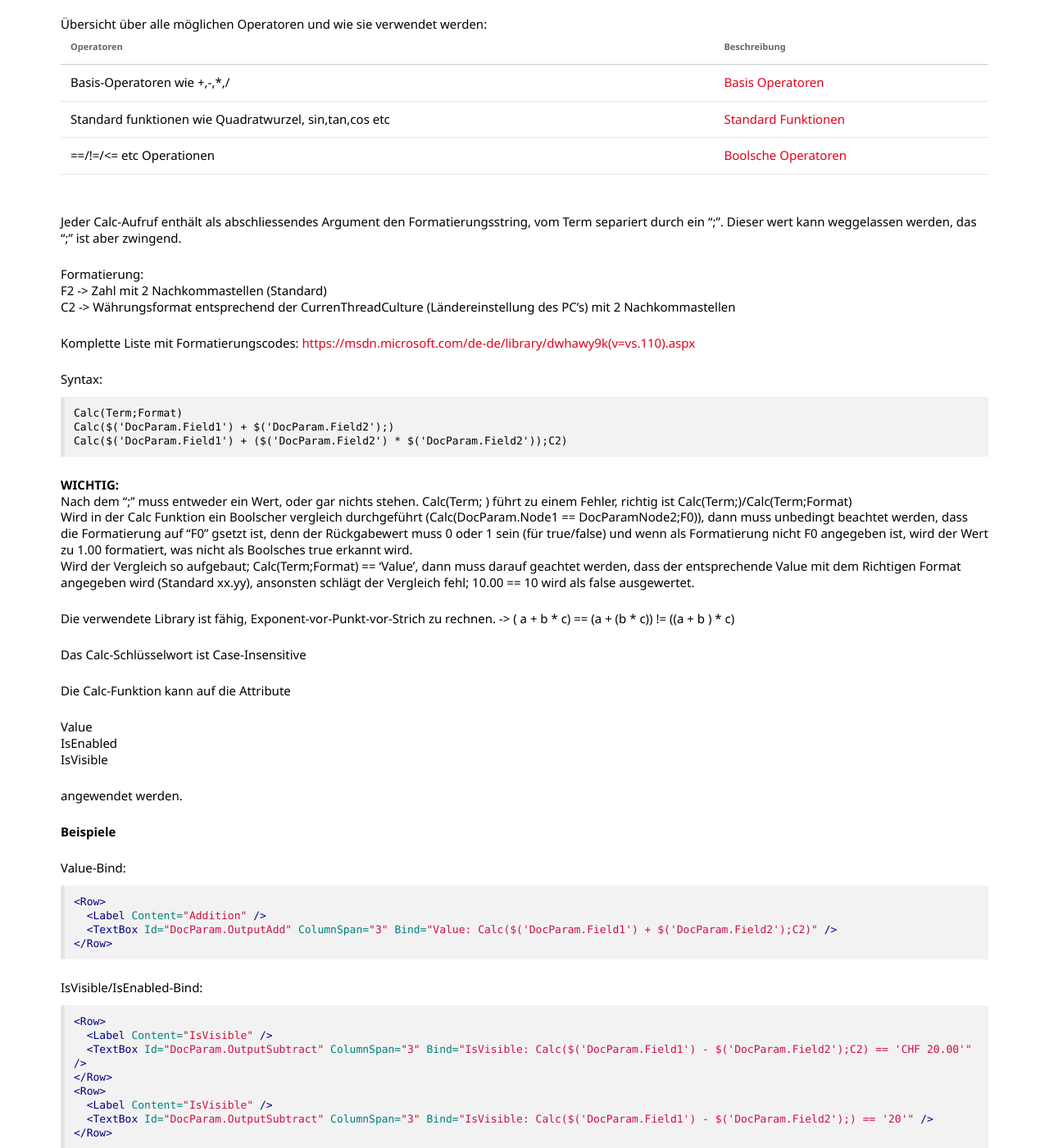
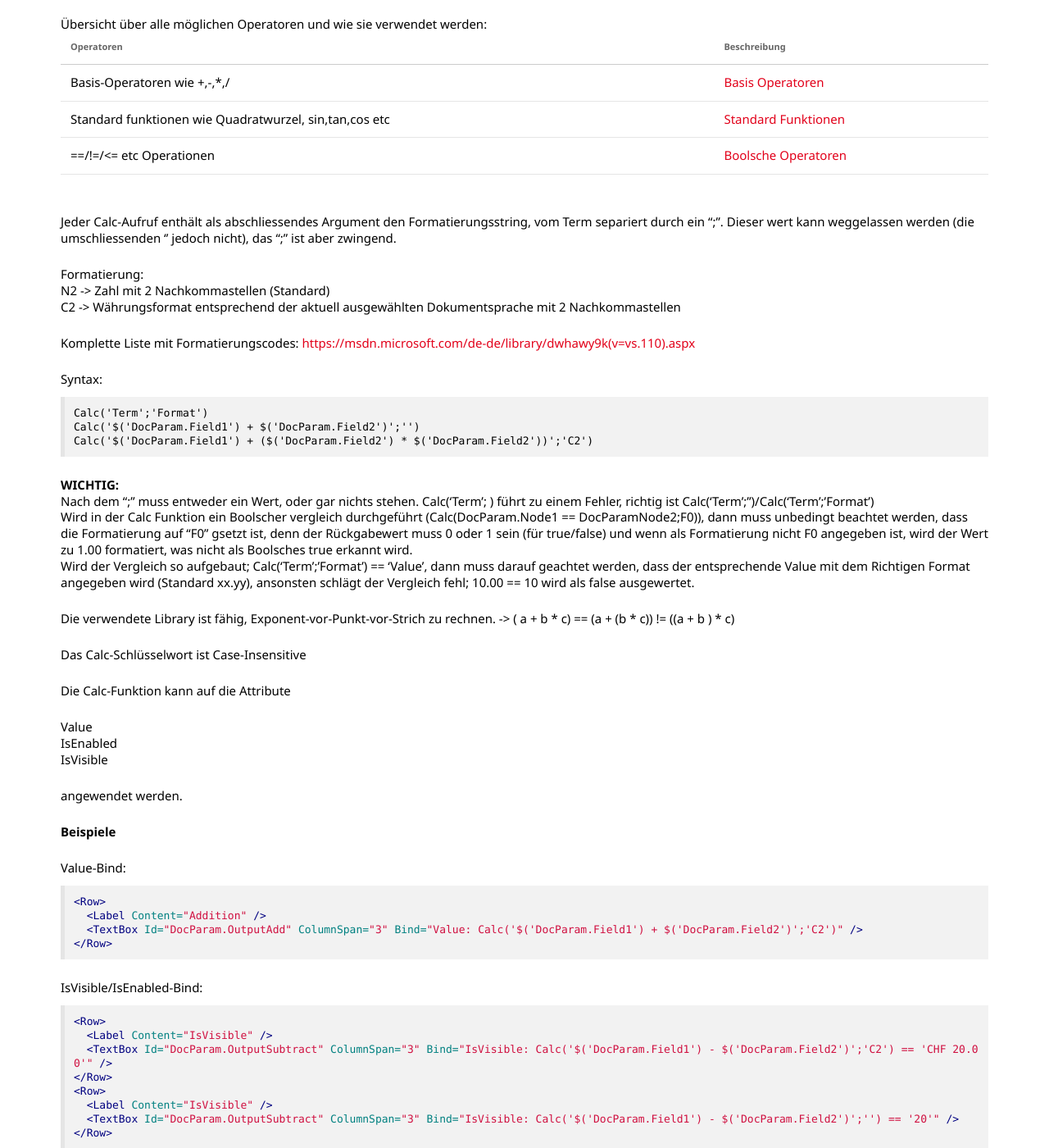
Before and after one commit to primesoft-group/oneoffixx-docs, a Jekyll site: the page built from _pages/docfunc/de/df-documentparameter.md, in a window 1280 px wide and 1400 px high, scrolled down 11125 px. Shown: the whole window at 82% size. Built offline with Jekyll 4.4.1, drawn with Linux system fonts in a browser that asks for light colours; nearby versions of some CDN libraries; some web fonts are replaced; some of the changed text lies outside the part shown.

Commit message:
Updated Calc Binding Part

````diff
--- a/_pages/docfunc/de/df-documentparameter.md
+++ b/_pages/docfunc/de/df-documentparameter.md
@@ -299,7 +299,7 @@ Werte können auch an Controls gebunden werden um z.B. bei der letzten Seite ein
 ```
 
 ## Calc-Erweiterung für Bindings
-<span class="label label-info">NEU ab 3.1.1</span>
+<span class="label label-info">NEU ab 3.2.1</span>
 
 Die Wertgrundlagen für die Bindings können mit mathematischen Funktionen erweitert werden.
 Das Ansprechen der Felder bleibt dabei gleich, $('DocParam.xy'). Um die Felder mathematisch miteinander zu verknüpfen, können die normalen Basisoperatorn (+-/*) verwendet werden.
@@ -313,25 +313,25 @@ Das Ansprechen der Felder bleibt dabei gleich, $('DocParam.xy'). Um die Felder m
 |  Standard funktionen wie Quadratwurzel, sin,tan,cos etc  | [Standard Funktionen](https://github.com/pieterderycke/Jace/wiki/Standard-Functions) |
 |  ==/!=/<= etc Operationen     |       [Boolsche Operatoren](https://github.com/pieterderycke/Jace/wiki/Boolean-Operations)
 
-Jeder Calc-Aufruf enthält als abschliessendes Argument den Formatierungsstring, vom Term separiert durch ein ";". Dieser wert kann weggelassen werden, das ";" ist aber zwingend.
+Jeder Calc-Aufruf enthält als abschliessendes Argument den Formatierungsstring, vom Term separiert durch ein ";". Dieser wert kann weggelassen werden (die umschliessenden '' jedoch nicht), das ";" ist aber zwingend.
 
 Formatierung:
-F2 -> Zahl mit 2 Nachkommastellen (Standard)
-C2 -> Währungsformat entsprechend der CurrenThreadCulture (Ländereinstellung des PC's) mit 2 Nachkommastellen
+N2 -> Zahl mit 2 Nachkommastellen (Standard)
+C2 -> Währungsformat entsprechend der aktuell ausgewählten Dokumentsprache mit 2 Nachkommastellen
 
 Komplette Liste mit Formatierungscodes: [https://msdn.microsoft.com/de-de/library/dwhawy9k(v=vs.110).aspx](https://msdn.microsoft.com/de-de/library/dwhawy9k(v=vs.110).aspx)
 
 Syntax:
 ```xml
-Calc(Term;Format)
-Calc($('DocParam.Field1') + $('DocParam.Field2');)
-Calc($('DocParam.Field1') + ($('DocParam.Field2') * $('DocParam.Field2'));C2)
+Calc('Term';'Format')
+Calc('$('DocParam.Field1') + $('DocParam.Field2')';'')
+Calc('$('DocParam.Field1') + ($('DocParam.Field2') * $('DocParam.Field2'))';'C2')
 ```
 
 __WICHTIG:__
-Nach dem ";" muss entweder ein Wert, oder gar nichts stehen. Calc(Term; ) führt zu einem Fehler, richtig ist Calc(Term;)/Calc(Term;Format)
+Nach dem ";" muss entweder ein Wert, oder gar nichts stehen. Calc('Term'; ) führt zu einem Fehler, richtig ist Calc('Term';'')/Calc('Term';'Format')
 Wird in der Calc Funktion ein Boolscher vergleich durchgeführt (Calc(DocParam.Node1 == DocParamNode2;F0)), dann muss unbedingt beachtet werden, dass die Formatierung auf "F0" gsetzt ist, denn der Rückgabewert muss 0 oder 1 sein (für true/false) und wenn als Formatierung nicht F0 angegeben ist, wird der Wert zu 1.00 formatiert, was nicht als Boolsches true erkannt wird.
-Wird der Vergleich so aufgebaut; Calc(Term;Format) == 'Value', dann muss darauf geachtet werden, dass der entsprechende Value mit dem Richtigen Format angegeben wird (Standard xx.yy), ansonsten schlägt der Vergleich fehl; 10.00 == 10 wird als false ausgewertet.
+Wird der Vergleich so aufgebaut; Calc('Term';'Format') == 'Value', dann muss darauf geachtet werden, dass der entsprechende Value mit dem Richtigen Format angegeben wird (Standard xx.yy), ansonsten schlägt der Vergleich fehl; 10.00 == 10 wird als false ausgewertet.
 
 Die verwendete Library ist fähig, Exponent-vor-Punkt-vor-Strich zu rechnen.  -> ( a + b * c) == (a + (b * c)) != ((a + b ) * c)
 
@@ -351,7 +351,7 @@ Value-Bind:
 ```xml
 <Row>
   <Label Content="Addition" />
-  <TextBox Id="DocParam.OutputAdd" ColumnSpan="3" Bind="Value: Calc($('DocParam.Field1') + $('DocParam.Field2');C2)" />
+  <TextBox Id="DocParam.OutputAdd" ColumnSpan="3" Bind="Value: Calc('$('DocParam.Field1') + $('DocParam.Field2')';'C2')" />
 </Row>
 ```
 
@@ -360,18 +360,18 @@ IsVisible/IsEnabled-Bind:
 ```xml
 <Row>
   <Label Content="IsVisible" />
-  <TextBox Id="DocParam.OutputSubtract" ColumnSpan="3" Bind="IsVisible: Calc($('DocParam.Field1') - $('DocParam.Field2');C2) == 'CHF 20.00'" />
+  <TextBox Id="DocParam.OutputSubtract" ColumnSpan="3" Bind="IsVisible: Calc('$('DocParam.Field1') - $('DocParam.Field2')';'C2') == 'CHF 20.00'" />
 </Row>
 <Row>
   <Label Content="IsVisible" />
-  <TextBox Id="DocParam.OutputSubtract" ColumnSpan="3" Bind="IsVisible: Calc($('DocParam.Field1') - $('DocParam.Field2');) == '20'" />
+  <TextBox Id="DocParam.OutputSubtract" ColumnSpan="3" Bind="IsVisible: Calc('$('DocParam.Field1') - $('DocParam.Field2')';'') == '20'" />
 </Row>
 ```
 
 Weiter bietet die Calc-Funktion die Möglichkeit, angewählte Checkboxen zu "zählen":
 
 ```xml
-<Row Bind="IsVisible: Calc($('Checkbox1') + $('Checkbox2') + $('Checkbox3') + $('Checkbox4');F0) == '2'">
+<Row Bind="IsVisible: Calc('$('Checkbox1') + $('Checkbox2') + $('Checkbox3') + $('Checkbox4')';'F0') == '2'">
   <Label Content="Label">
 </Row>
 ```
@@ -734,28 +734,28 @@ ___Calc-Bindings___
         <Label Content="Wert 2" />
         <TextBox Id="DocParam.Field2" ColumnSpan="3" />
       </Row>
-      <Row Bind="IsVisible: calC($('DocParam.Field1') + $('DocParam.Field2') &gt; 1000;F0) ">
+      <Row Bind="IsVisible: Calc('$('DocParam.Field1') + $('DocParam.Field2') &gt; 1000';'F0') ">
         <TextBlock>Wert1 + Wert2 Ergeben mehr als 1000</TextBlock>
       </Row>
       <Row>
         <Label Content="Ergebnis Addition" />
         <!-- Simples CalcBinding mit Addition und Formatierung auf zwei Nachkomastellen im Währungsformat -->
-        <TextBox Id="DocParam.OutputAdd" ColumnSpan="3" Bind="Value: Calc($('DocParam.Field1') + $('DocParam.Field2');C2)" />
+        <TextBox Id="DocParam.OutputAdd" ColumnSpan="3" Bind="Value: Calc('$('DocParam.Field1') + $('DocParam.Field2')';'C2')" />
       </Row>
       <Row>
         <Label Content="Ergebnis Subtraktion" />
          <!-- Simples CalcBinding mit Subtraktion und Formatierung auf zwei Nachkomastellen im Währungsformat -->
-        <TextBox Id="DocParam.OutputSubtract" ColumnSpan="3" Bind="Value: Calc($('DocParam.Field1') - $('DocParam.Field2');C2)" />
+        <TextBox Id="DocParam.OutputSubtract" ColumnSpan="3" Bind="Value: Calc('$('DocParam.Field1') - $('DocParam.Field2')';'C2')" />
       </Row>
       <Row>
         <Label Content="Ergebnis Division" />
          <!-- Simples CalcBinding mit Divison und Formatierung auf drei Nachkomastellen im Dezimalformat -->
-        <TextBox Id="DocParam.OutputDivide" ColumnSpan="3" Bind="Value: Calc($('DocParam.Field1') / $('DocParam.Field2');F3)" />
+        <TextBox Id="DocParam.OutputDivide" ColumnSpan="3" Bind="Value: Calc('$('DocParam.Field1') / $('DocParam.Field2')';'F3')" />
       </Row>
       <Row>
         <Label Content="Ergebnis Multiplikation" />
          <!-- Simples CalcBinding mit Multiplikation und Formatierung auf zwei Nachkomastellen im Währungsformat -->
-        <TextBox Id="DocParam.Outputmultiply" ColumnSpan="3" Bind="Value: Calc($('DocParam.Field1') * $('DocParam.Field2');C2)" />
+        <TextBox Id="DocParam.Outputmultiply" ColumnSpan="3" Bind="Value: Calc('$('DocParam.Field1') * $('DocParam.Field2')';'C2')" />
       </Row>
       <Row>
         <CheckBox Id="DocParam.CB1" Label="CB1"></CheckBox>
@@ -764,16 +764,16 @@ ___Calc-Bindings___
         <CheckBox Id="DocParam.CB4" Label="CB4"></CheckBox>
       </Row>
       <!-- Calc Binding um angewählte Checkboxen zu "zählen" -->
-      <Row Bind="IsVisible: calc($('DocParam.CB1') + $('DocParam.CB2') + $('DocParam.CB3') + $('DocParam.CB4');F0) == '1'">
+      <Row Bind="IsVisible: Calc('$('DocParam.CB1') + $('DocParam.CB2') + $('DocParam.CB3') + $('DocParam.CB4')';'F0') == '1'">
         <Label Content="Eine Checkbox angewählt"></Label>
       </Row>
-      <Row Bind="IsVisible: calc($('DocParam.CB1') + $('DocParam.CB2') + $('DocParam.CB3') + $('DocParam.CB4');F0) == '2'">
+      <Row Bind="IsVisible: Calc('$('DocParam.CB1') + $('DocParam.CB2') + $('DocParam.CB3') + $('DocParam.CB4')';'F0') == '2'">
         <Label Content="Zwei Checkboxen angewählt"></Label>
       </Row>
-      <Row Bind="IsVisible: calc($('DocParam.CB1') + $('DocParam.CB2') + $('DocParam.CB3') + $('DocParam.CB4');F0) == 3">
+      <Row Bind="IsVisible: Calc('$('DocParam.CB1') + $('DocParam.CB2') + $('DocParam.CB3') + $('DocParam.CB4')';'F0') == 3">
         <Label Content="Drei Checkboxen angewählt"></Label>
       </Row>
-      <Row Bind="IsVisible: calc($('DocParam.CB1') + $('DocParam.CB2') + $('DocParam.CB3') + $('DocParam.CB4');F0) == 4">
+      <Row Bind="IsVisible: Calc('$('DocParam.CB1') + $('DocParam.CB2') + $('DocParam.CB3') + $('DocParam.CB4')';'F0') == 4">
         <Label Content="Vier Checkboxen angewählt"></Label>
       </Row>
       <Button Type="Submit" Label="OK" IsDefault="true" />
````
